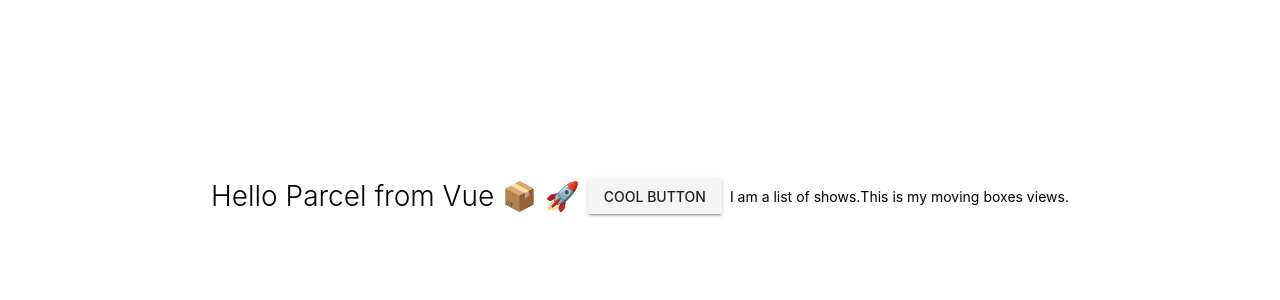
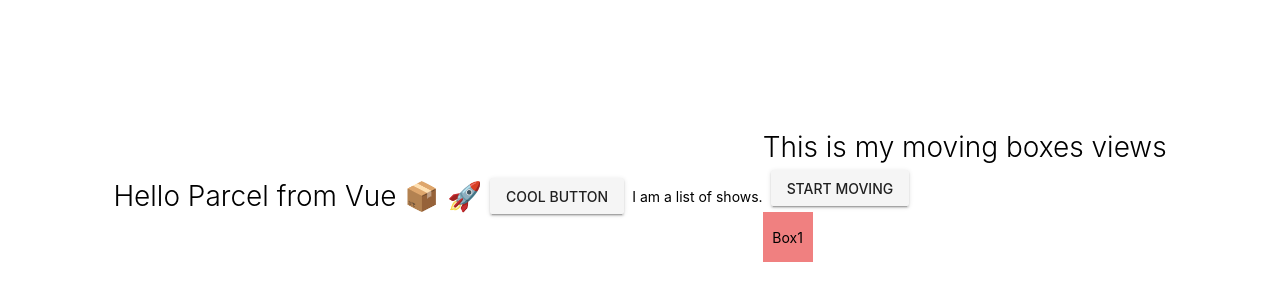
Before and after one commit to Paul-Kijtapart/smile, a Vue app: page / in a window 1280 px wide. Shown: the part 204-504 px from the top of the page. Built offline with nearby package versions, Linux system fonts and the light colour scheme.

Commit message:
Feat: Add first example of greensock.

```diff
--- a/src/views/moving-boxes-view.vue
+++ b/src/views/moving-boxes-view.vue
@@ -1,15 +1,45 @@
 <template>
-    <div>
-        This is my moving boxes views.
+  <div class="moving-boxes">
+    <h1> This is my moving boxes views </h1>
+    <v-btn @click="moveRight">
+      Start moving
+    </v-btn>
+
+    <!-- box1 -->
+    <div class="box-1"
+         ref="box1">
+      Box1
     </div>
+  </div>
 </template>
 
 <script>
-    export default {
-        name: "moving-boxes-view"
-    }
+  import {TweenMax, Power2, Elastic} from "gsap/TweenMax";
+
+  export default {
+    name: "moving-boxes-view",
+    methods: {
+      moveRight: function () {
+        const box1 = this.$refs['box1'];
+        TweenMax.to('.box-1', 2, {
+          backgroundColor: 'blue',
+          width: 100,
+          height: 100
+        });
+      }
+    },
+  }
 </script>
 
 <style scoped>
-
+  .box-1 {
+    height: 50px;
+    width: 50px;
+    background-color: lightcoral;
+    border: 1px black;
+    display: flex;
+    flex-flow: row;
+    align-items: center;
+    justify-content: center;
+  }
 </style>
```
